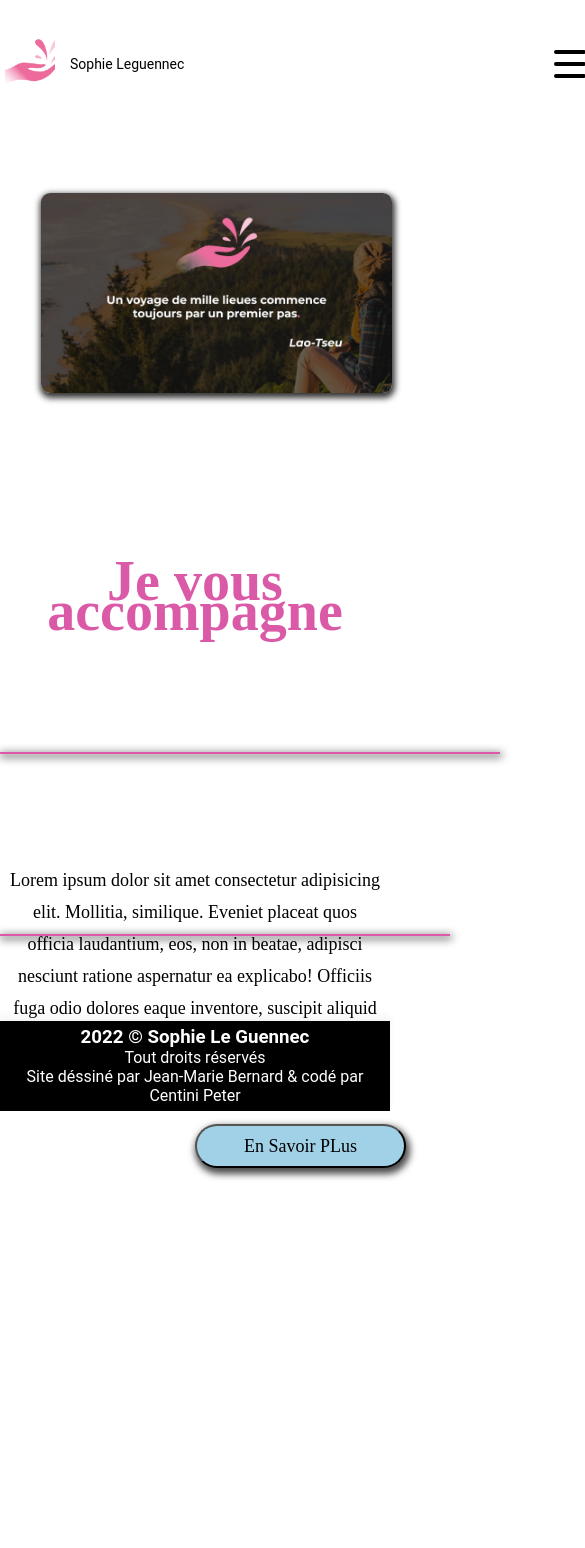
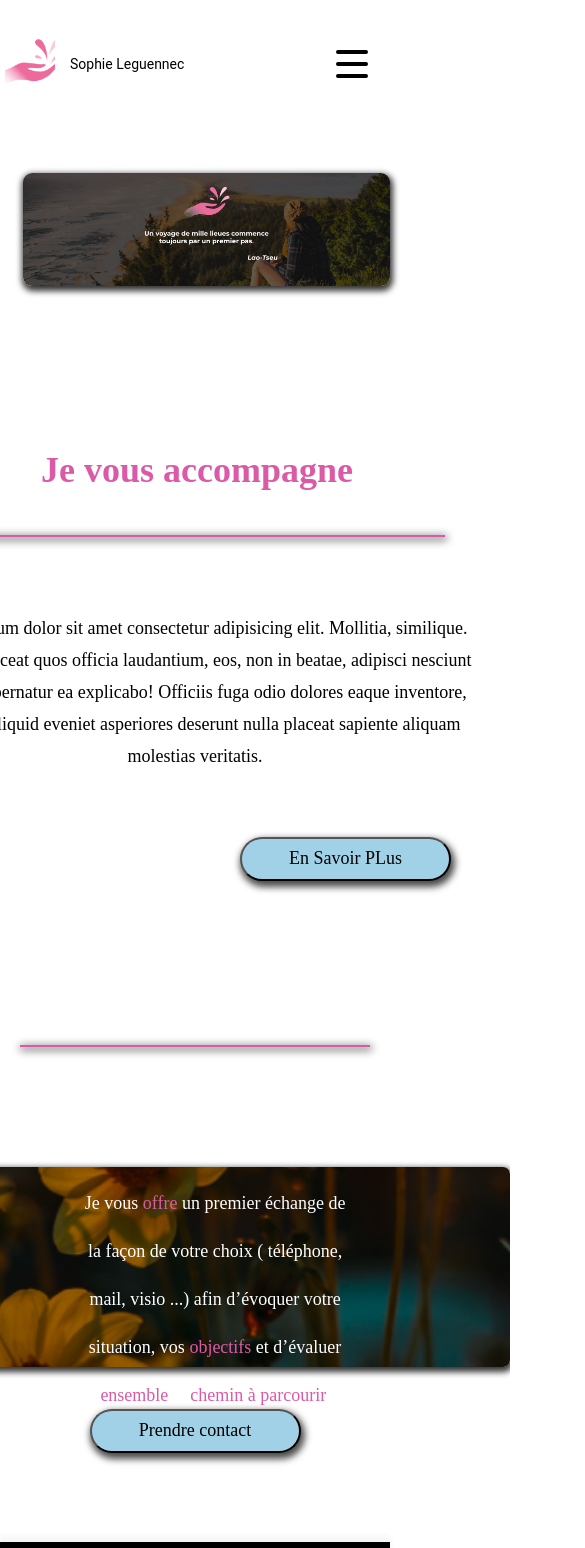
Before and after one commit to peter-centini/sophie-leguennec, a React (Create React App) app: page / in a window 390 px wide. Shown: the top 1548 px of the page, 585 px wide, since content can reach past the window. Before the commit the page ends 1188 px from the top, so only its background shows below. Built offline with nearby package versions, Linux system fonts and the light colour scheme.

Commit message:
css media 767px home finished

```diff
--- a/src/components/Nav/Navbar.css
+++ b/src/components/Nav/Navbar.css
@@ -112,7 +112,7 @@ margin-left:4px;
   color: var(--grey_color);
 }
 
-@media screen and (min-width:768px) and (max-width:1023px) {
+@media screen and (max-width:767px)  {
   .phone {
     display: none;
   }
@@ -168,7 +168,7 @@ margin-left:4px;
     display: flex;
     flex-direction: column;
     padding-right: 8px;
-    margin-right: -108px;
+    margin-right: 10px;
   }
 
   i {
@@ -240,10 +240,12 @@ margin-left:4px;
 
   .navbar_menu.active {
     background: var(--white_color);
-    left: 0px;
+    /* left: 0px; */
     opacity: 1;
     transition: all 0.5s ease;
     z-index: 1;
+    width: 40%;
+    margin: -2px 30%;
   }
 
   .navbar_links {
@@ -264,7 +266,7 @@ margin-left:4px;
   .BurgerMenu__container {
     display: flex;
     flex-direction: column;
-    margin-right: -200px;
+    margin-right: 10px;
   }
 
   i {
--- a/src/pages/Home/home.css
+++ b/src/pages/Home/home.css
@@ -4,6 +4,9 @@
 }
 
 .container_img {
+    display: flex;
+    flex-direction: column;
+    justify-content: center;
     width: 100%;
     height: 100%;
     margin-right: 15px;
@@ -12,7 +15,7 @@
 .img {
     width: 94vw;
     height: 100%;
-    margin-left: 30px;
+    margin-left: 38px;
     margin-top: 45px;
     border-radius: 7px;
     object-fit: cover;
@@ -129,7 +132,7 @@
     text-justify: center;
     line-height: 4.5rem;
     margin: -195px 10%;
-    width:auto;
+    width: auto;
 }
 
 .rose span {
@@ -144,11 +147,12 @@
     font-size: 18px;
     font-family: var(--Montserrat_400_font);
     margin-top: 130%;
-   margin: -166px 0 125px 603px;
+    margin: -166px 0 125px 603px;
     -webkit-box-shadow: 2px 4px 7px 2px rgba(0, 0, 0, 0.71);
     box-shadow: 2px 4px 7px 2px rgba(0, 0, 0, 0.71);
 
 }
+
 /* #btn_contact_home:hover{
     color:black;
 } */
@@ -156,13 +160,11 @@
     transform: translate(-6px, -6px);
 } */
 
-@media screen and (max-width: 768px) {
+/* @media screen and (max-width: 766px) {
     .img {
         object-fit: cover;
-        width: 90%;
+        width: auto;
         height: 200px;
-        margin-left: 41px;
-        margin-top: 65px;
         border-radius: 9px;
         box-shadow: 1px 3px 6px 2px rgba(0, 0, 0, 0.80);
     }
@@ -174,22 +176,18 @@
     .btn {
         margin: 5% 50%;
     }
-}
+} */
 
-/* @media screen and (max-width:767px) {
+@media screen and (max-width:767px) {
     .img {
-        object-fit: cover;
-        width: 450px;
-        height: 200px;
-        margin-left: 68px;
-        margin-top: 115px;
+        margin-left: 23px;
         border-radius: 9px;
         -webkit-box-shadow: 2px 4px 7px 2px rgba(0, 0, 0, 0.71);
         box-shadow: 1px 3px 6px 2px rgba(0, 0, 0, 0.80);
     }
 
     .desc {
-        display: flex;
+        Display: flex;
         flex-direction: column;
         align-items: center;
         justify-content: center;
@@ -198,67 +196,65 @@
         font-size: 18px;
         line-height: 30px;
         text-align: center;
-        margin-left: 156px;
+        /* margin-left: 156px; */
     }
 
     .title {
         text-align: center;
-        margin-left: 50px;
+        margin-left: 4px;
     }
 
     .trait_dessous {
         border-top: 2px solid var(--icontxt_color);
         width: 500px;
-        margin-left: -107px;
-        margin-top: 5vh;
-        -webkit-box-shadow: 2px 4px 7px 2px rgba(0, 0, 0, 0.71);
-        box-shadow: 1px 2px 8px 1px rgba(0, 0, 0, 0.71);
+        box-shadow: 1px 2px 8px 1px rgb(0 0 0 / 71%);
+        margin: 50px 0px 0px 0px;
     }
 
     .text_desc {
+        margin: 50px 30px 0px 30px;
         display: flex;
         flex-direction: column;
-    }
-
-    .text_Home {
-        flex-wrap: wrap;
+        flex-wrap: nowrap;
         align-items: center;
-        align-content: center;
+        height: 100%;
     }
 
     .btn {
-        margin: 46px 50px 15% 50%;
+        margin: 48px 0px -4px 240px;
     }
 
     .trait_footer {
         border-top: 2px solid var(--icontxt_color);
         width: 350px;
-        margin-top: 0vh;
-        margin-left: 0px;
-        margin-left: 131px;
+        margin-top: 20vh;
         box-shadow: 1px 2px 8px 1px rgb(0 0 0 / 71%);
     }
 
     .second_picture {
         display: flex;
         flex-direction: column;
+        flex-wrap: nowrap;
+        align-items: center;
+        margin-top: -310px;
     }
 
     .second_img {
         object-fit: cover;
-        width: 450px;
+        width: 640PX;
         height: 200px;
-        margin-left: 41px;
+        margin-left: 50px;
         margin-top: 345px;
         border-radius: 7px;
-        -webkit-box-shadow: 2px 4px 7px 2px rgba(0, 0, 0, 0.71);
-        box-shadow: 1px 3px 6px 2px rgba(0, 0, 0, 0.80);
+        box-shadow: 1px 3px 6px 2px rgb(0 0 0 / 80%);
     }
+
 
     .secondpicture_text {
         position: absolute;
-        margin-top: 300px;
-        width: 100%;
+        margin-top: 460px;
+        width: 79%;
+        margin-right: 77px;
     }
 
     .text {
@@ -281,10 +277,40 @@
         border-radius: 30px;
         width: 211px;
         height: 44px;
-        margin: -66px 43%;
+        margin: -48px 0px -1px;
         margin-left: center;
-        -webkit-box-shadow: 2px 4px 7px 2px rgba(0, 0, 0, 0.71);
-        box-shadow: 2px 4px 7px 2px rgba(0, 0, 0, 0.71);
+        box-shadow: 2px 4px 7px 2px rgb(0 0 0 / 71%);
     }
 
-} */
+
+}
+
+@media screen and (max-width:1024px) {
+
+
+    .img {
+        margin-left: 23px;
+        border-radius: 9px;
+        -webkit-box-shadow: 2px 4px 7px 2px rgba(0, 0, 0, 0.71);
+        box-shadow: 1px 3px 6px 2px rgba(0, 0, 0, 0.80);
+    }
+
+    .desc {
+        Display: flex;
+        flex-direction: column;
+        align-items: center;
+        justify-content: center;
+        font-family: var(--Montserrat_700_font);
+        font-style: normal;
+        font-size: 18px;
+        line-height: 30px;
+        text-align: center;
+        /* margin-left: 156px; */
+    }
+
+    .title {
+        text-align: center;
+        margin-left: 4px;
+    }
+
+}
```
